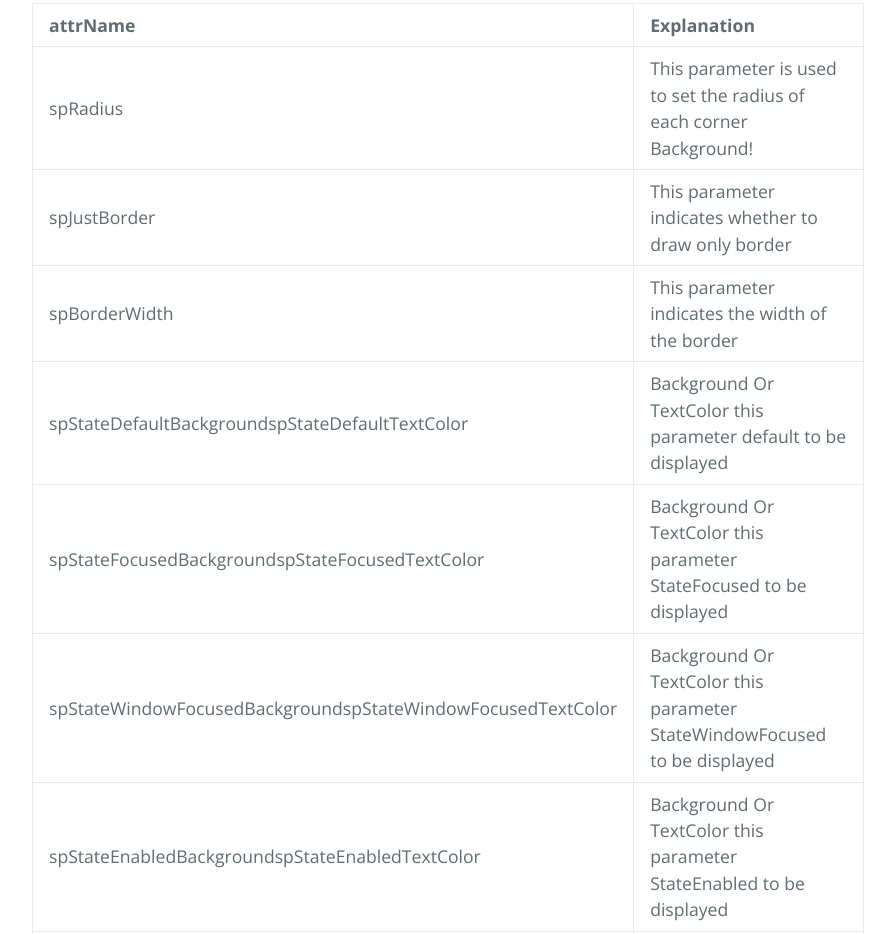
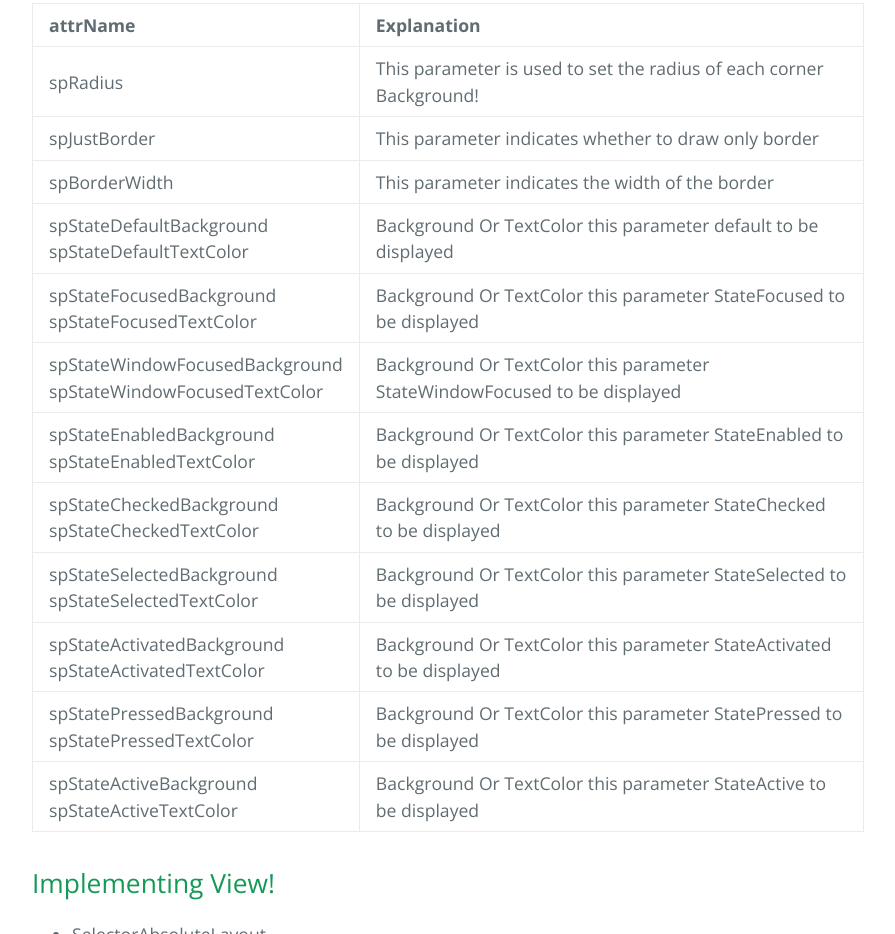
Before and after one commit to mapleqin/Android-SpeedyViewSelector, a plain HTML site: page index.html in a window 1280 px wide. Shown: the part 6313-7247 px from the top of the page, without its empty margins (192-1087 px from the left). Drawn offline with nearby package versions, Linux system fonts and the light colour scheme.

```diff
--- a/index.html
+++ b/index.html
@@ -289,39 +289,39 @@
             <td>This parameter indicates the width of the border</td>
         </tr>
         <tr>
-            <td>spStateDefaultBackgroundspStateDefaultTextColor</td>
+            <td>spStateDefaultBackground<br>spStateDefaultTextColor</td>
             <td>Background Or TextColor this parameter default to be displayed</td>
         </tr>
         <tr>
-            <td>spStateFocusedBackgroundspStateFocusedTextColor</td>
+            <td>spStateFocusedBackground<br>spStateFocusedTextColor</td>
             <td>Background Or TextColor this parameter StateFocused to be displayed</td>
         </tr>
         <tr>
-            <td>spStateWindowFocusedBackgroundspStateWindowFocusedTextColor</td>
+            <td>spStateWindowFocusedBackground<br>spStateWindowFocusedTextColor</td>
             <td>Background Or TextColor this parameter StateWindowFocused to be displayed</td>
         </tr>
         <tr>
-            <td>spStateEnabledBackgroundspStateEnabledTextColor</td>
+            <td>spStateEnabledBackground<br>spStateEnabledTextColor</td>
             <td>Background Or TextColor this parameter StateEnabled to be displayed</td>
         </tr>
         <tr>
-            <td>spStateCheckedBackgroundspStateCheckedTextColor</td>
+            <td>spStateCheckedBackground<br>spStateCheckedTextColor</td>
             <td>Background Or TextColor this parameter StateChecked to be displayed</td>
         </tr>
         <tr>
-            <td>spStateSelectedBackgroundspStateSelectedTextColor</td>
+            <td>spStateSelectedBackground<br>spStateSelectedTextColor</td>
             <td>Background Or TextColor this parameter StateSelected to be displayed</td>
         </tr>
         <tr>
-            <td>spStateActivatedBackgroundspStateActivatedTextColor</td>
+            <td>spStateActivatedBackground<br>spStateActivatedTextColor</td>
             <td>Background Or TextColor this parameter StateActivated to be displayed</td>
         </tr>
         <tr>
-            <td>spStatePressedBackgroundspStatePressedTextColor</td>
+            <td>spStatePressedBackground<br>spStatePressedTextColor</td>
             <td>Background Or TextColor this parameter StatePressed to be displayed</td>
         </tr>
         <tr>
-            <td>spStateActiveBackgroundspStateActiveTextColor</td>
+            <td>spStateActiveBackground<br>spStateActiveTextColor</td>
             <td>Background Or TextColor this parameter StateActive to be displayed</td>
         </tr>
     </tbody>
```
Also changed, not shown: params.json (+1 -1 lines).
